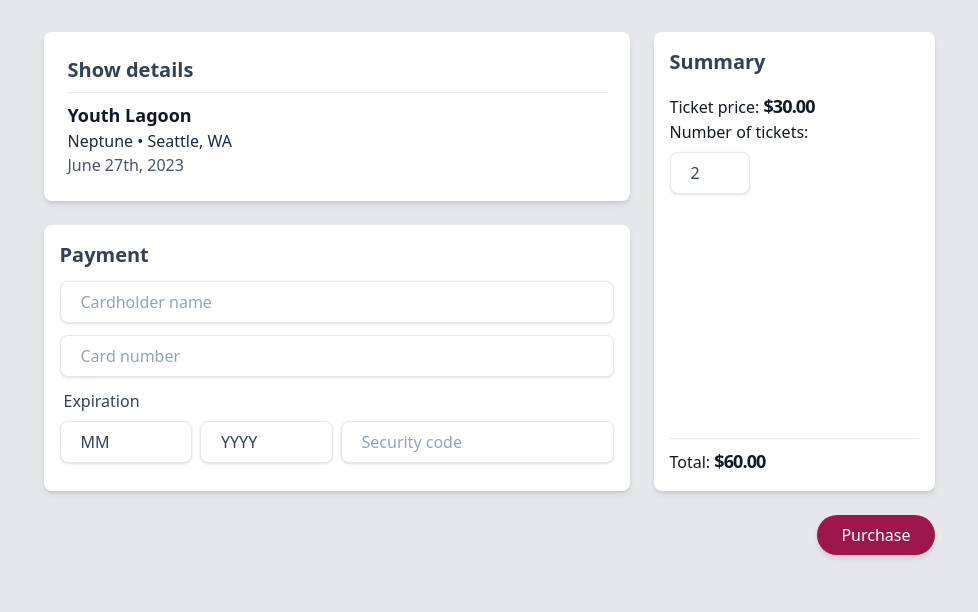
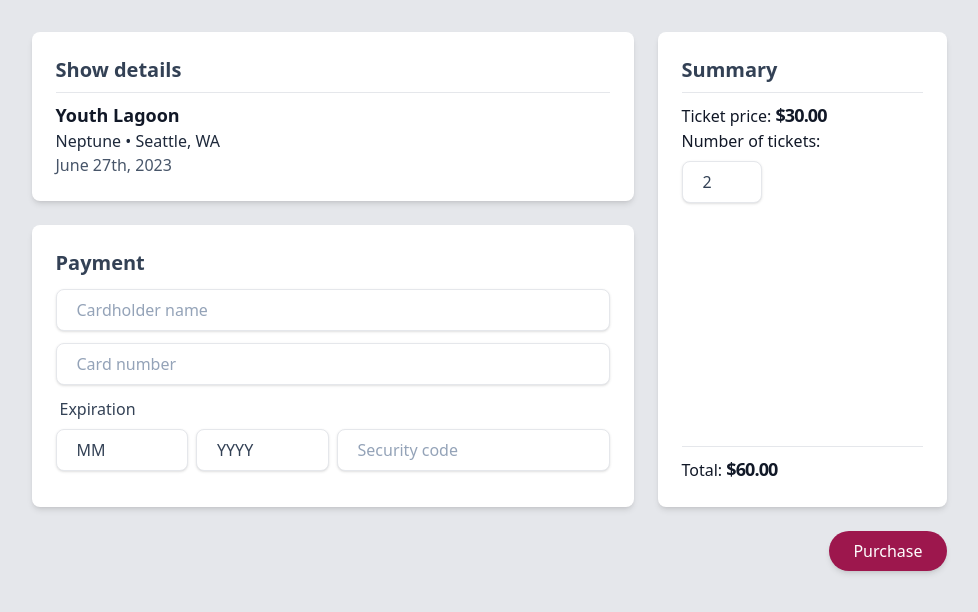
Before and after one commit to phyrisrose/frontend-tickets, a Next.js app: page /checkout/0 in a window 1280 px wide. Shown: the top 612 px of the page, without its empty margins (151-1129 px from the left). Built offline with nearby package versions, Linux system fonts and the light colour scheme.

Commit message:
synchronizing spacing between checkout cards

```diff
--- a/src/app/checkout/[show]/checkout-summary-card.tsx
+++ b/src/app/checkout/[show]/checkout-summary-card.tsx
@@ -25,9 +25,9 @@
   const formattedTotal = usdFormatter.format(price * numTickets);
 
   return (
-    <Card className="col-span-1 row-span-2 p-4 divide-y order-3 sm:order-2 w-full">
-      <div className="block sm:flex sm:flex-col justify-between content-between h-full">
-        <div>
+    <Card className="col-span-1 row-span-2 p-6 order-3 sm:order-2 w-full">
+      <div className="block sm:flex sm:flex-col justify-between content-between divide-y h-full">
+        <div className="divide-y">
           <h1 className="text-xl font-extrabold text-slate-700">Summary</h1>
           <div className="mt-2 pt-2">
             <div className="flex justify-between sm:block">
--- a/src/app/checkout/[show]/payment-card.tsx
+++ b/src/app/checkout/[show]/payment-card.tsx
@@ -5,7 +5,7 @@
  */
 export default function PaymentCard() {
   return (
-    <Card className="col-span-1 sm:col-span-2 p-4 order-2 sm:order-3">
+    <Card className="col-span-1 sm:col-span-2 p-6 order-2 sm:order-3">
       <h1 className="text-xl font-extrabold text-slate-700">Payment</h1>
       <div className="">
         <div className="my-3">
```
